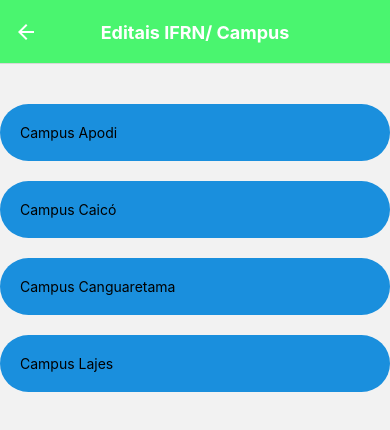
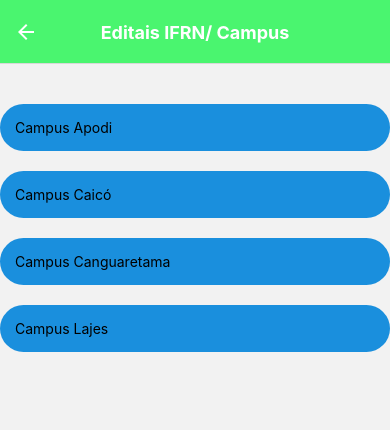
Before and after one commit to Cleisson50/Editais_IFRN, a React Native app: screen /Campus in a window 390 px wide. Shown: the top 430 px of the page. Built offline with nearby package versions, Linux system fonts and the light colour scheme.

Commit message:
alterando a estilizacao

```diff
--- a/src/pages/Campus.js
+++ b/src/pages/Campus.js
@@ -37,28 +37,28 @@
         marginTop: 40,
         marginBottom: 20,
         textAlign: 'center',
-        padding: 20,
+        padding: 15,
         borderRadius: 30,
         backgroundColor: '#1A8FDD'
     },
     btn2: {
         marginBottom: 20,
         textAlign: 'center',
-        padding: 20,
+        padding: 15,
         borderRadius: 30,
         backgroundColor: '#1A8FDD'
     },
     btn3: {
         marginBottom: 20,
         textAlign: 'center',
-        padding: 20,
+        padding: 15,
         borderRadius: 30,
         backgroundColor: '#1A8FDD'
     },
     btn4: {
         marginBottom: 20,
         textAlign: 'center',
-        padding: 20,
+        padding: 15,
         borderRadius: 30,
         backgroundColor: '#1A8FDD'
     }
--- a/src/pages/Edital.js
+++ b/src/pages/Edital.js
@@ -40,6 +40,7 @@
         backgroundColor: '#4AF56F'
     },
     btn1: {
+        marginTop: 40,
         marginBottom: 20,
         textAlign: 'center',
         padding: 15,
```
